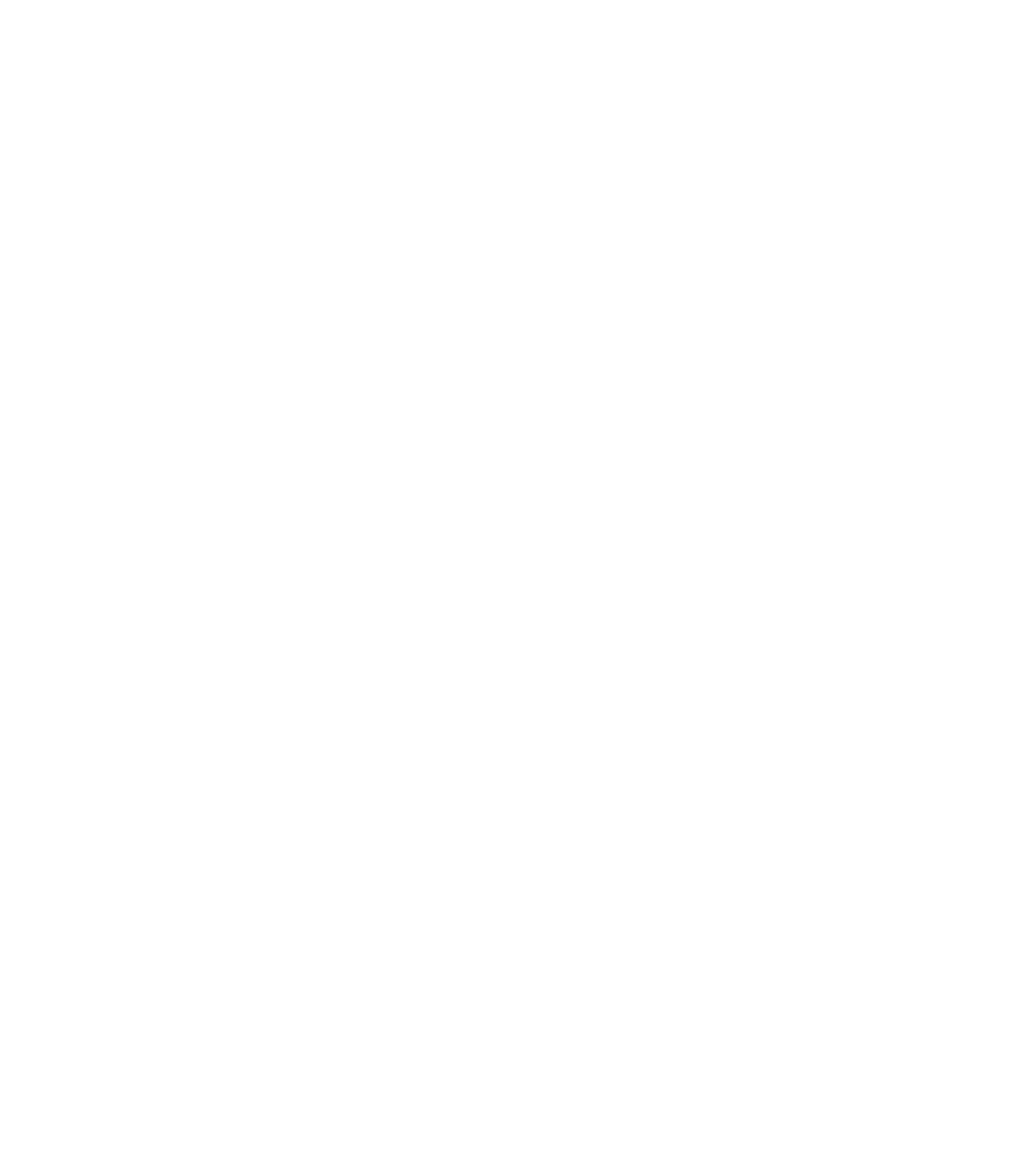
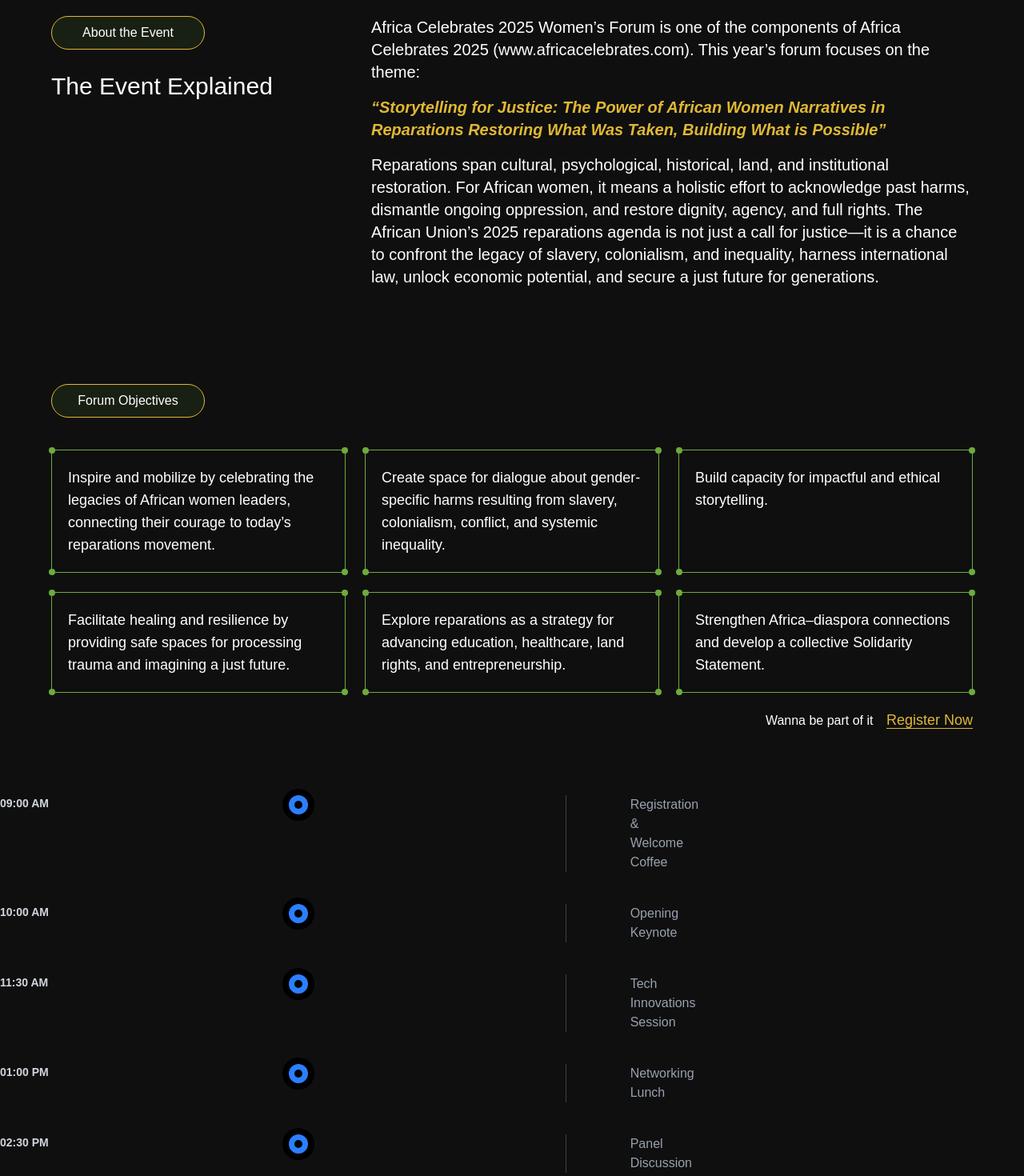
Before and after one commit to kid-us/Africacelebrates, a React (Vite) app: page / in a window 1280 px wide. Shown: the part 820-2290 px from the top of the page at 80% size. Before the commit the page ends 866 px from the top, so only its background shows below. Built offline with nearby package versions, Linux system fonts and the light colour scheme; a web font is replaced by a local one.

Commit message:
About section added

```diff
--- a/src/App.css
+++ b/src/App.css
@@ -1,11 +1,8 @@
-/* @import url("https://fonts.googleapis.com/css2?family=Poppins:wght@100;200;300;400;500;600;700;800;900&display=swap"); */
-
 @import url("https://fonts.googleapis.com/css2?family=Mozilla+Headline:wght@200..700&display=swap");
 
 body {
   font-family: "Mozilla Headline", sans-serif;
   font-optical-sizing: auto;
-  background-color: #fff;
 }
 
 /* Custom Scrollbar */
--- a/src/App.tsx
+++ b/src/App.tsx
@@ -2,9 +2,13 @@
 import Hero from "./components/Hero";
 import Navbar from "./components/Navbar";
 import heroImg from "./assets/hero.webp";
+import About from "./components/About";
+import Program from "./components/Program";
 
 function App() {
   return (
+    <>
+      {/* NAvbar and HEro */}
       <div className="relative w-full h-screen">
         {/* Background Image */}
         <div
@@ -23,6 +27,13 @@
           <Hero />
         </div>
       </div>
+
+      {/* About */}
+      <About />
+
+      {/* Program */}
+      <Program />
+    </>
   );
 }
 
--- a/src/components/About.tsx
+++ b/src/components/About.tsx
@@ -1,5 +1,111 @@
+interface ForumObjective {
+  id: number;
+  description: string;
+}
+
+const forumObjective: ForumObjective[] = [
+  {
+    id: 1,
+    description:
+      "Inspire and mobilize by celebrating the legacies of African women leaders, connecting their courage to today’s reparations movement.",
+  },
+  {
+    id: 2,
+    description:
+      "Create space for dialogue about gender-specific harms resulting from slavery, colonialism, conflict, and systemic inequality.",
+  },
+  {
+    id: 3,
+    description: "Build capacity for impactful and ethical storytelling.",
+  },
+  {
+    id: 4,
+    description:
+      "Facilitate healing and resilience by providing safe spaces for processing trauma and imagining a just future.",
+  },
+  {
+    id: 5,
+    description:
+      "Explore reparations as a strategy for advancing education, healthcare, land rights, and entrepreneurship.",
+  },
+  {
+    id: 6,
+    description:
+      "Strengthen Africa–diaspora connections and develop a collective Solidarity Statement.",
+  },
+];
+
 const About = () => {
-  return <div>About</div>;
+  return (
+    <div className="flex items-center justify-center">
+      <div className="max-w-6xl">
+        <div className="flex py-10 gap-x-10">
+          <div className="">
+            <p className="border border-primary rounded-full px-4 py-2 w-48 text-center text-white bg-secondary/10 mb-7">
+              About the Event
+            </p>
+            <p className="w-90 text-3xl">The Event Explained</p>
+          </div>
+          <div>
+            <p className="text-xl">
+              Africa Celebrates 2025 Women’s Forum is one of the components of
+              Africa Celebrates 2025 (www.africacelebrates.com). This year’s
+              forum focuses on the theme:
+            </p>
+            <p className="italic font-semibold my-4 text-primary text-xl">
+              “Storytelling for Justice: The Power of African Women Narratives
+              in Reparations Restoring What Was Taken, Building What is
+              Possible”
+            </p>
+            <p className="text-xl">
+              Reparations span cultural, psychological, historical, land, and
+              institutional restoration. For African women, it means a holistic
+              effort to acknowledge past harms, dismantle ongoing oppression,
+              and restore dignity, agency, and full rights. The African Union’s
+              2025 reparations agenda is not just a call for justice—it is a
+              chance to confront the legacy of slavery, colonialism, and
+              inequality, harness international law, unlock economic potential,
+              and secure a just future for generations.
+            </p>
+          </div>
+        </div>
+
+        {/* Forum Objectives */}
+        <div className="my-20">
+          <p className="border border-primary rounded-full px-4 py-2 w-48 text-center text-white bg-secondary/10 mb-10">
+            Forum Objectives
+          </p>
+
+          <div className="grid grid-cols-3 gap-6">
+            {forumObjective.map((objective) => (
+              <div
+                key={objective.id}
+                className="border border-secondary p-5 group rounded relative"
+              >
+                <p className="bg-secondary w-2 h-2 absolute rounded-full -top-1 -left-1"></p>
+                <p className="bg-secondary w-2 h-2 absolute rounded-full -top-1 -right-1"></p>
+                <p className="bg-secondary w-2 h-2 absolute rounded-full -bottom-1 -left-1"></p>
+                <p className="bg-secondary w-2 h-2 absolute rounded-full -bottom-1 -right-1"></p>
+                <p className="text-lg">{objective.description}</p>
+              </div>
+            ))}
+          </div>
+
+          <div className="flex justify-end mt-5">
+            <p>
+              Wanna be part of it{" "}
+              <a
+                href=""
+                className="text-lg text-primary underline underline-offset-4 hover:underline-offset-2 ms-3"
+              >
+                Register Now
+              </a>
+            </p>
+          </div>
+        </div>
+      </div>
+    </div>
+  );
 };
 
 export default About;
--- a/src/components/Hero.tsx
+++ b/src/components/Hero.tsx
@@ -1,6 +1,6 @@
 const Hero = () => {
   return (
-    <div className="container mx-auto">
+    <div id="#Home" className="container mx-auto">
       <div className="flex flex-col items-center justify-center h-[100dvh]">
         <div className="w-2xl">
           <p className="text-primary text-6xl uppercase font-bold text-center">
@@ -15,7 +15,7 @@
           <div className="mt-10 flex justify-center">
             <a
               href="https://owlevents.app/rsvp/?code=q4Mevgr6p9ah"
-              className="flex items-center justify-center text-black text-sm font-semibold border border-secondary rounded-full w-60 h-12 bg-secondary transition-colors duration-300 hover:bg-secondary/80"
+              className="flex items-center justify-center text-black font-semibold border border-secondary rounded-full w-60 h-12 bg-secondary transition-colors duration-300 hover:bg-secondary/60"
             >
               Register Now
             </a>
--- /dev/null
+++ b/src/components/Program.tsx
@@ -0,0 +1,41 @@
+export default function Program() {
+  const schedule = [
+    { time: "09:00 AM", label: "Registration & Welcome Coffee" },
+    { time: "10:00 AM", label: "Opening Keynote" },
+    { time: "11:30 AM", label: "Tech Innovations Session" },
+    { time: "01:00 PM", label: "Networking Lunch" },
+    { time: "02:30 PM", label: "Panel Discussion" },
+  ];
+
+  return (
+    <div className="max-w-5xl">
+      <div className="flex justify-center">
+        <div className="relative">
+          {schedule.map((item, index) => (
+            <div className="grid grid-cols-3">
+              <time className="block mb-2 text-sm font-semibold text-gray-300">
+                {item.time}
+              </time>
+
+              {/* Dot */}
+              <div className="relative">
+                <p className="absolute left-5 flex items-center justify-center w-6 h-6 bg-blue-500 rounded-full -start-3 ring-8 ring-black">
+                  <span className="w-2.5 h-2.5 bg-black rounded-full"></span>
+                </p>
+              </div>
+              <div
+                key={index}
+                className="relative border-s border-gray-700 grid grid-cols-2 mb-10 ms-6"
+              >
+                {/* Label */}
+                <p className="ms-20 text-base font-normal text-gray-400">
+                  {item.label}
+                </p>
+              </div>
+            </div>
+          ))}
+        </div>
+      </div>
+    </div>
+  );
+}
```
Lines whose indentation alone changed are shown as unchanged.
